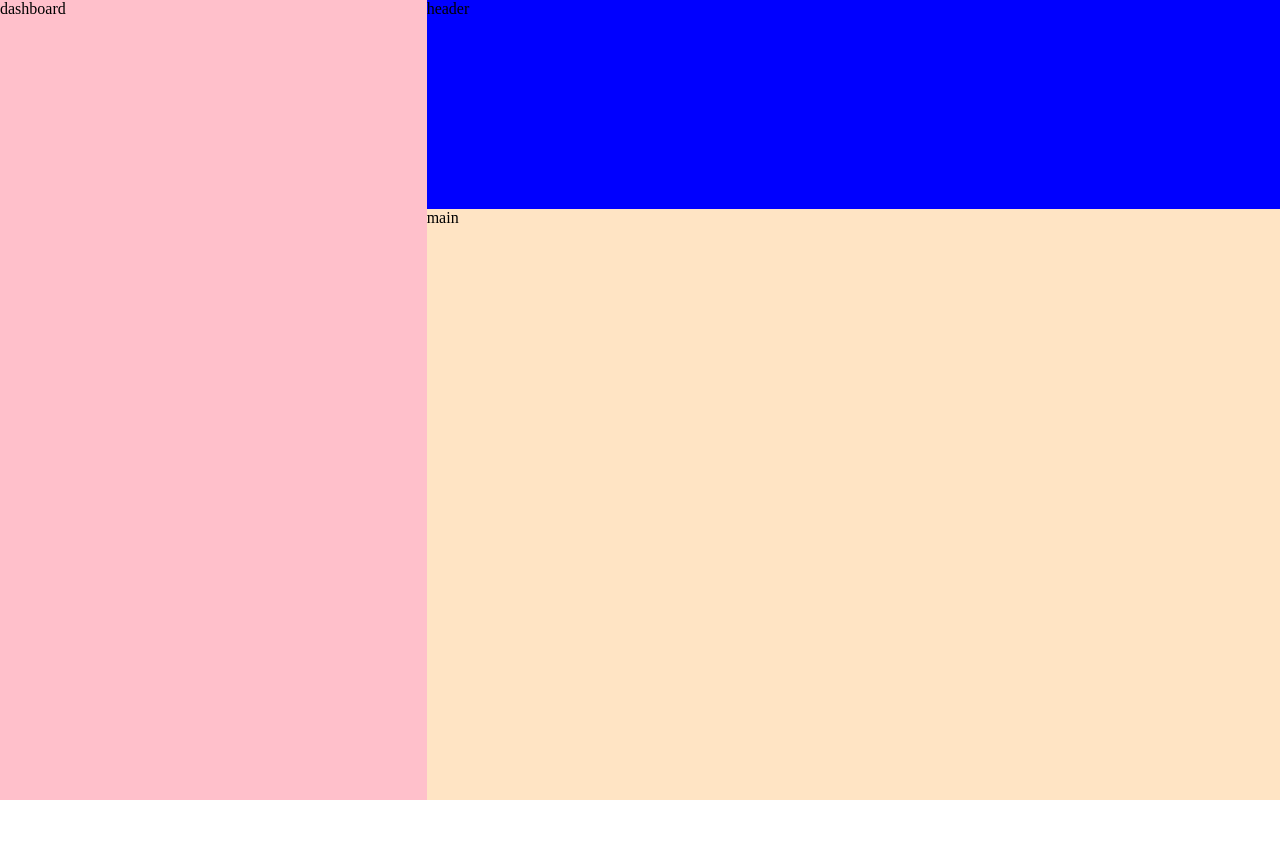
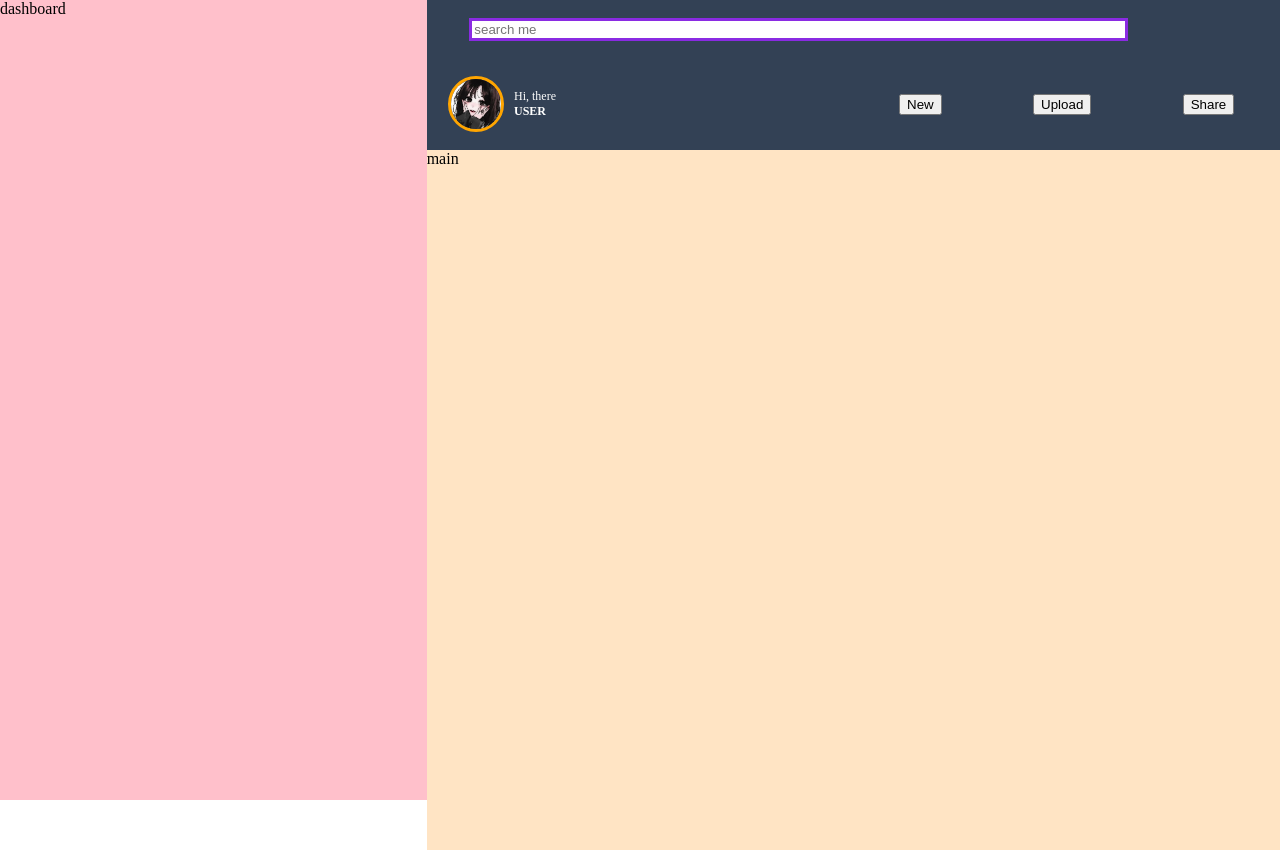
Before and after one commit to c-dez/odin-Admin-dashboard, a plain HTML site: page index.html in a window 1280 px wide. Before the commit the page ends 800 px from the top, so only its background shows below. Drawn offline with Linux system fonts and the light colour scheme.

Commit message:
added header

```diff
--- a/index.html
+++ b/index.html
@@ -8,7 +8,22 @@
 </head>
 <body>
     <div id="container">
-        <div id="header">header</div>
+        <div id="header">
+            <div class="search">
+                <input class="searchBar" type="text" placeholder="search me">
+            </div>
+            <div class="user">
+                <img src="./images/cute-anime.jpg" alt="userPicture">
+                <p>Hi, there <br> <strong>USER</strong></p>
+            </div>
+            <div class="buttons">
+                <button>New</button>
+                <button>Upload</button>
+                <button>Share</button>
+            </div>
+
+        </div>
+
         <div id="dashboard">dashboard</div>
         <div id="main">main</div>
 
--- a/style.css
+++ b/style.css
@@ -4,14 +4,18 @@ body{
 }
 #container{
     display: grid;
-    grid-template-columns: repeat(auto-fit, minmax(150px, 1fr));
-    grid-template-rows: repeat(auto-fit, 1fr);
+    grid-template-columns: repeat(auto-fit, minmax(100px, 1fr));
+    grid-template-rows: repeat(auto-fit, minmax(100px ,150px));
 }
 
 #header{
     grid-column-start: 2;
     grid-column-end: 4;
-    background-color: blue;
+    background-color: #334155;
+    display: grid;
+    grid-template-columns: repeat(2, 1fr);
+    grid-template-rows: repeat(auto-fit, 1fr);
+
 }
 #dashboard{
     grid-column: 1/2;
@@ -24,3 +28,43 @@ body{
     grid-row: 2/5;
     background-color: bisque;
 }
+#header>.user>img{
+    height: 50px;
+    border-radius: 50px;
+    border: 3px solid orange;
+}
+#header>.user{
+    grid-row: 2/3;
+    display: flex;
+    justify-content: flex-start;
+    align-items: center;
+    gap: 10px;
+    /* border: 2px solid purple; */
+    padding-left: 5%;
+    font-size: 12px;
+    color: white;
+
+}
+#header>.search{
+    display: flex;
+    align-items: center;
+    justify-content: flex-start;
+    grid-column: 1/3;
+    padding-left: 5%;
+
+}
+#header>.search>.searchBar{
+    width: 80%;
+
+}
+.searchBar:valid{
+    border: 3px solid blueviolet;
+    box-sizing: content-box;
+}
+#header>.buttons{
+    /* background-color: red; */
+    display: flex;
+    justify-content: space-around;
+    align-items: center;
+
+}
```
